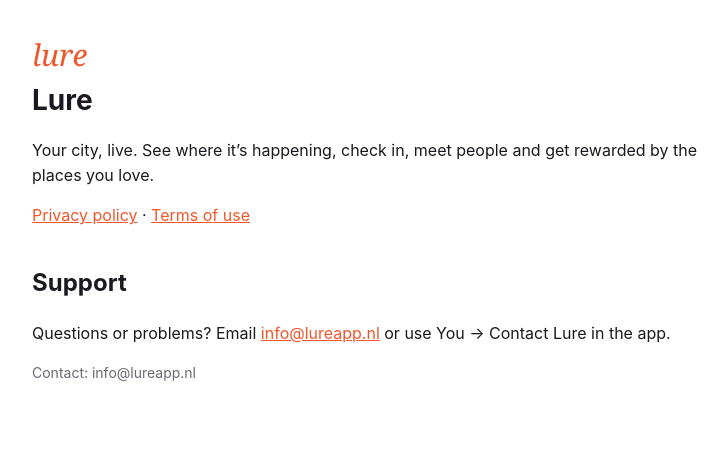
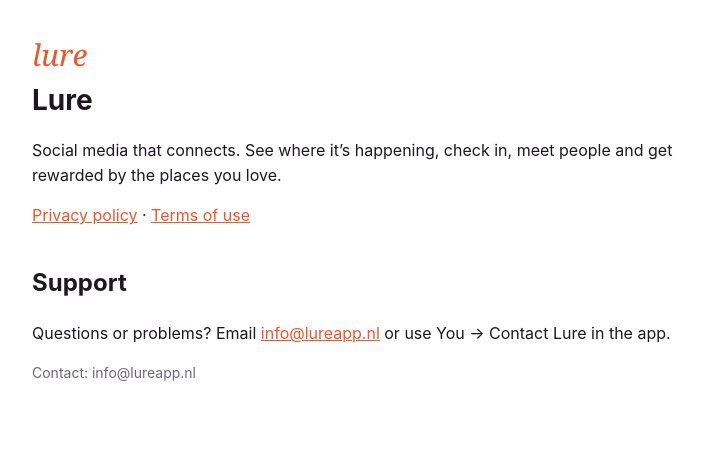
Before and after one commit to jordymulch-prog/lureapp-site, a plain HTML site: page index.html in a window 1280 px wide. Shown: the whole page, without its empty margins (268-996 px from the left). Drawn offline with Linux system fonts and the light colour scheme.

Commit message:
New tagline: social media that connects
Co-Authored-By: Claude Opus 5.5 <noreply@anthropic.com>
Claude-Session: https://claude.ai/code/session_01VLWEVNhLrB2Fo2c39VMKez

```diff
--- a/index.html
+++ b/index.html
@@ -1 +1 @@
-<!doctype html><html lang="en"><head><meta charset="utf-8"><meta name="viewport" content="width=device-width,initial-scale=1"><title>Your city, live · Lure</title><style>body{font-family:-apple-system,system-ui,sans-serif;max-width:680px;margin:0 auto;padding:32px 20px 60px;line-height:1.55;color:#1D1820;background:#fff}h1{font-size:28px;margin:0 0 4px}h2{margin-top:36px}h3{margin:22px 0 4px;font-size:16px}.muted{color:#6F6672;font-size:14px}a{color:#F0562A}.logo{font-family:Georgia,serif;font-style:italic;font-size:30px;color:#F0562A;text-decoration:none}</style></head><body><a class="logo" href="/">lure</a><h1>Lure</h1><p>Your city, live. See where it’s happening, check in, meet people and get rewarded by the places you love.</p><p><a href="/privacy.html">Privacy policy</a> · <a href="/terms.html">Terms of use</a></p><h2>Support</h2><p>Questions or problems? Email <a href="mailto:info@lureapp.nl">info@lureapp.nl</a> or use You → Contact Lure in the app.</p><p class="muted">Contact: info@lureapp.nl</p></body></html>
+<!doctype html><html lang="en"><head><meta charset="utf-8"><meta name="viewport" content="width=device-width,initial-scale=1"><title>Social media that connects · Lure</title><style>body{font-family:-apple-system,system-ui,sans-serif;max-width:680px;margin:0 auto;padding:32px 20px 60px;line-height:1.55;color:#1D1820;background:#fff}h1{font-size:28px;margin:0 0 4px}h2{margin-top:36px}h3{margin:22px 0 4px;font-size:16px}.muted{color:#6F6672;font-size:14px}a{color:#F0562A}.logo{font-family:Georgia,serif;font-style:italic;font-size:30px;color:#F0562A;text-decoration:none}</style></head><body><a class="logo" href="/">lure</a><h1>Lure</h1><p>Social media that connects. See where it’s happening, check in, meet people and get rewarded by the places you love.</p><p><a href="/privacy.html">Privacy policy</a> · <a href="/terms.html">Terms of use</a></p><h2>Support</h2><p>Questions or problems? Email <a href="mailto:info@lureapp.nl">info@lureapp.nl</a> or use You → Contact Lure in the app.</p><p class="muted">Contact: info@lureapp.nl</p></body></html>
```
